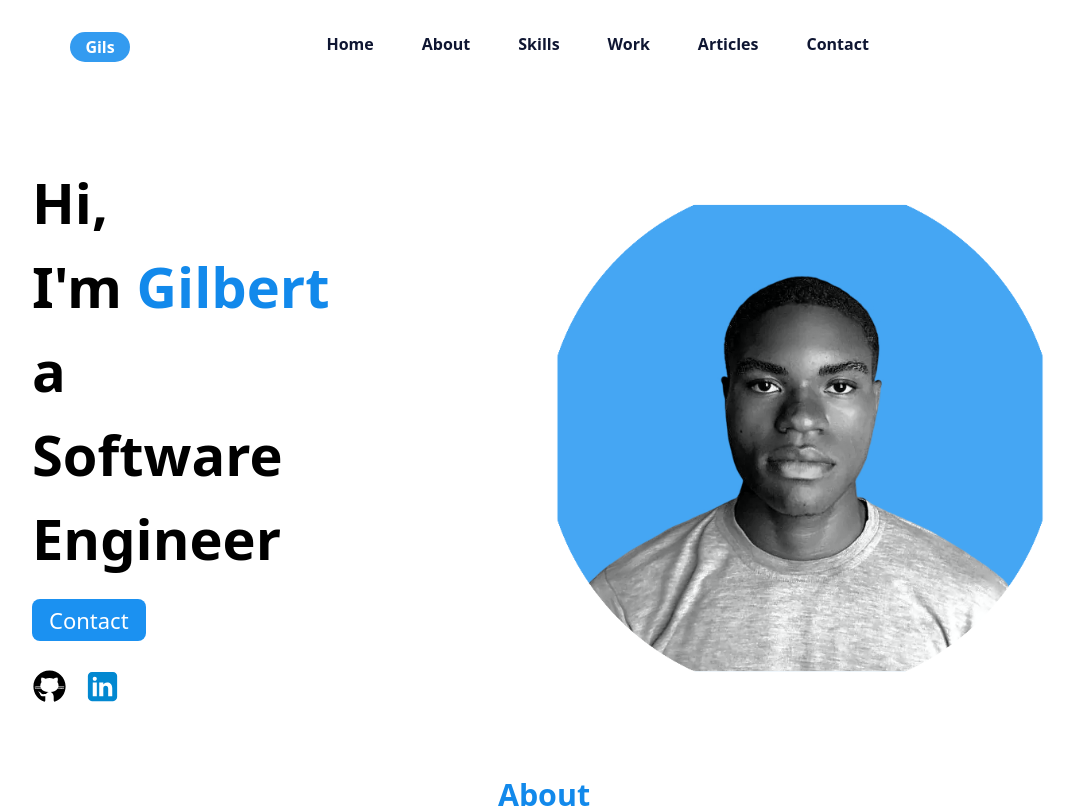
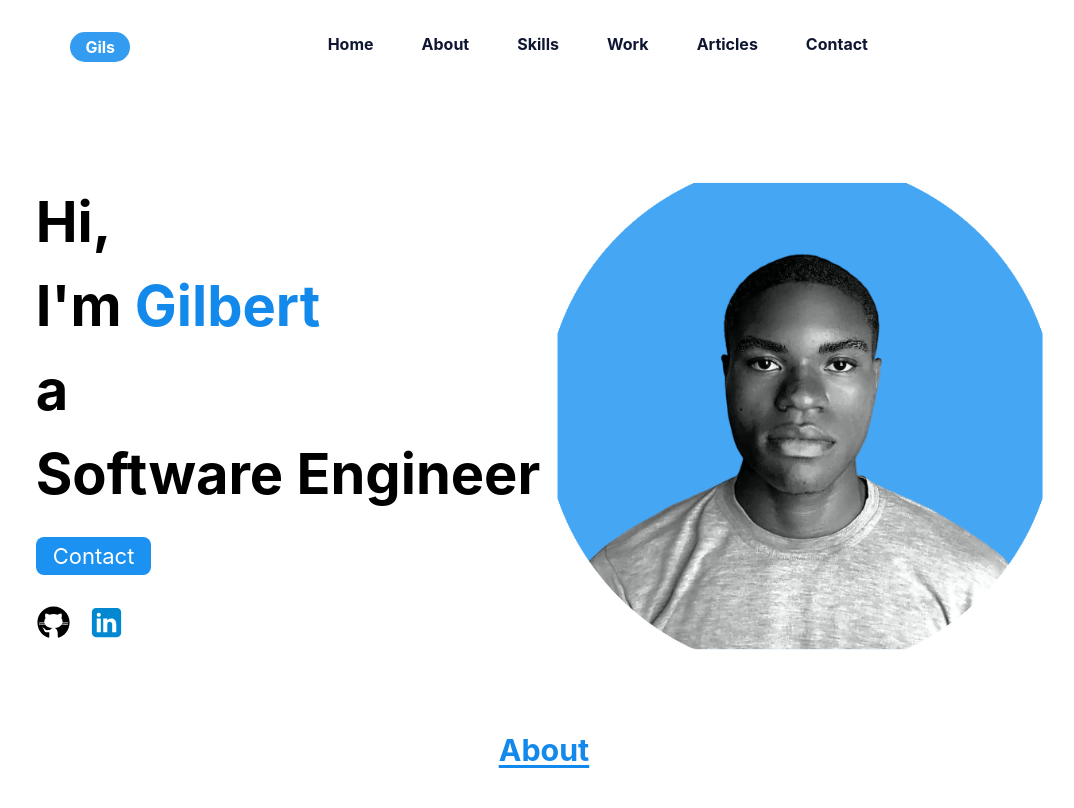
Before and after one commit to believegilbert/portfolio, a React (Vite) app: page / in a window 1280 px wide. Shown: the top 808 px of the page, without its empty margins (96-1170 px from the left). Built offline with nearby package versions, Linux system fonts and the light colour scheme.

Commit message:
removed avenir fontfamily from my index.css

```diff
--- a/src/index.css
+++ b/src/index.css
@@ -1,7 +1,7 @@
 @import "tailwindcss";
 
 :root {
-  font-family: system-ui, Helvetica, Arial, sans-serif;
+  font-family: -apple-system, BlinkMacSystemFont, "Segoe UI", Roboto, Helvetica, Arial, sans-serif;
   line-height: 1.5;
   font-weight: 400;
 
```
